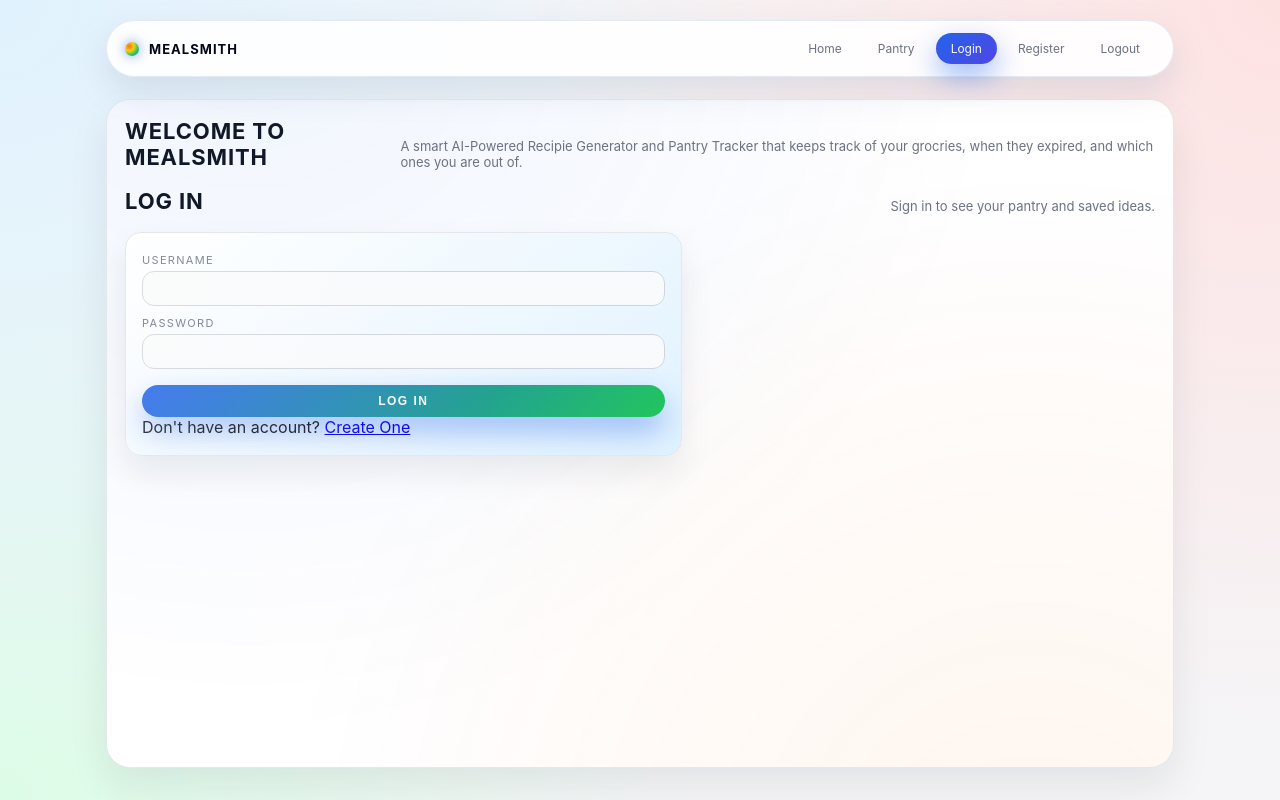
After one commit to VougishTiger/MealSmith, a Flask app: page /login in a window 1280 px wide. The commit adds this page. Run offline with Flask 3, Linux system fonts and the light colour scheme.

Commit message:
Add Login, Register, and home page

```diff
--- a/app.py
+++ b/app.py
@@ -1,16 +1,23 @@
-from flask import Flask, render_template, request, redirect, url_for
+from flask import Flask, render_template, request, redirect, url_for, session
 from flask_sqlalchemy import SQLAlchemy
 from datetime import datetime
+from werkzeug.security import generate_password_hash, check_password_hash
 import os
 
 app= Flask(__name__)
+app.config["SECRET_KEY"]= "changeme"
 
 base_dir= os.path.abspath(os.path.dirname(__file__))
-db_path= os.path.join(base_dir, "mealsmith.dp")
+db_path= os.path.join(base_dir, "mealsmith.db")
 app.config["SQLALCHEMY_DATABASE_URI"]= "sqlite:///"+ db_path
 app.config["SQLALCHEMY_TRACK_MODIFICATIONS"]= False
 
 db= SQLAlchemy(app)
+
+class User(db.Model):
+    id= db.Column(db.Integer, primary_key=True)
+    username= db.Column(db.String(80), unique=True, nullable=False)
+    password_hash= db.Column(db.String(255), nullable=False)
 
 class Ingredient(db.Model):
     id= db.Column(db.Integer, primary_key=True)
@@ -18,16 +25,21 @@ class Ingredient(db.Model):
     quantity= db.Column(db.String(64), nullable=True)
     unit= db.Column(db.String(64), nullable= True)
     expires_on= db.Column(db.Date, nullable=True)
+    user_id= db.Column(db.Integer, db.ForeignKey("user.id"), nullable=False)
 
 with app.app_context():
     db.create_all()
 
 @app.route("/")
 def index():
-    return redirect(url_for("pantry"))
+    if "user_id" in session:
+        return redirect(url_for("home"))
+    return redirect(url_for("login"))
 
 @app.route("/pantry", methods=["GET", "POST"])
 def pantry():
+    if "user_id" not in session:
+        return redirect(url_for("login"))
     if request.method== "POST":
         name= request.form.get("name", "").strip()
         quantity= request.form.get("quantity", "").strip()
@@ -39,21 +51,72 @@ def pantry():
                 expires_on= datetime.strptime(expires_raw, "%Y-%m-%d").date()
             except ValueError:
                 expires_on= None
-
         if name:
-            item= Ingredient(name=name, quantity=quantity, unit=unit, expires_on= expires_on)
+            item= Ingredient(name=name, quantity=quantity, unit=unit, expires_on= expires_on, user_id= session["user_id"])
             db.session.add(item)
             db.session.commit()
         return redirect(url_for("pantry"))
-    items= Ingredient.query.order_by(Ingredient.expires_on.is_(None), Ingredient.expires_on).all()
+    items= Ingredient.query.filter_by(user_id=session["user_id"]).order_by(Ingredient.expires_on.is_(None), Ingredient.expires_on).all()
     return render_template("pantry.html", items=items)
 
 @app.route("/pantry/delete/<int:item_id>", methods=["POST"])
 def delete_item(item_id):
+    if "user_id" not in session:
+        return redirect(url_for("login"))
     item= Ingredient.query.get_or_404(item_id)
+    if item.user_id!= session["user_id"]:
+        return redirect(url_for("pantry"))
     db.session.delete(item)
     db.session.commit()
     return redirect(url_for("pantry"))
 
+@app.route("/home")
+def home():
+    if "user_id" not in session:
+        return redirect(url_for("login"))
+    return render_template("home.html")
+
+@app.route("/login", methods=["GET", "POST"])
+def login():
+    if "user_id" in session:
+        return redirect(url_for("home"))
+    error= ""
+    if request.method== "POST":
+        username= request.form.get("username", "").strip()
+        password= request.form.get("password", "").strip()
+        user= User.query.filter_by(username=username).first()
+        if user and check_password_hash(user.password_hash, password):
+            session["user_id"]= user.id
+            return redirect(url_for("home"))
+        error= "Invalid username or password"
+    return render_template("login.html", error=error)
+
+@app.route("/register", methods=["GET", "POST"])
+def register():
+    if "user_id" in session:
+        return redirect(url_for("home"))
+    error= ""
+    if request.method== "POST":
+        username= request.form.get("username", "").strip()
+        password= request.form.get("password", "").strip()
+        if not username or not password:
+            error= "Username and password are required"
+        else:
+            existing= User.query.filter_by(username=username).first()
+            if existing:
+                error= "Username already taken"
+            else:
+                user= User(username=username, password_hash= generate_password_hash(password))
+                db.session.add(user)
+                db.session.commit()
+                session["user_id"]= user.id
+                return redirect(url_for("home"))
+    return render_template("register.html", error=error)
+
+@app.route("/logout")
+def logout():
+    session.pop("user_id", None)
+    return redirect(url_for("login"))
+
 if __name__=="__main__":
     app.run(debug=True)
--- a/templates/base.html
+++ b/templates/base.html
@@ -14,7 +14,11 @@
                     <span>MealSmith</span>
                 </div>
                 <nav class="nav">
+                    <a href="{{url_for('home')}}" class="nav-link{% if request.endpoint == 'home' %} active{% endif %}">Home</a>
                     <a href="{{url_for('pantry')}}" class="nav-link{% if request.endpoint == 'pantry' %} active{% endif %}">Pantry</a>
+                    <a href="{{url_for('login')}}" class="nav-link{% if request.endpoint == 'login' %} active{% endif %}">Login</a>
+                    <a href="{{url_for('register')}}" class="nav-link{% if request.endpoint == 'register' %} active{% endif %}">Register</a>
+                    <a href="{{url_for('logout')}}" class="nav-link">Logout</a>
                 </nav>
             </header>
             <main class="main">
--- /dev/null
+++ b/templates/login.html
@@ -0,0 +1,36 @@
+{% extends "base.html" %}
+
+{% block content %}
+<section class="panel">
+    <div class="panel-header">
+        <h1>Welcome to MealSmith</h1>
+        <p>A smart AI-Powered Recipie Generator and Pantry Tracker that keeps track of your grocries, when they expired, and which ones you are out of.</p>
+    </div>
+    <div class="panel-header">
+        <h1>Log In</h1>
+        <p>Sign in to see your pantry and saved ideas.</p>
+    </div>
+    <div class="panel-body grid">
+        <div class="card">
+            <form method="post" action="{{url_for('login')}}" class="form">
+                {% if error %}
+                <p class="error">{{ error }}</p>
+                {% endif %}
+                <label>
+                    Username
+                    <input name="username" required>
+                </label>
+                <label>
+                    Password
+                    <input type="password" name="password" required>
+                </label>
+                <button type="submit" class="btn primary">Log In</button>
+            </form>
+            <p class="small">
+                Don't have an account?
+                <a href="{{url_for('register')}}">Create One</a>
+            </p>
+        </div>
+    </div>
+</section>
+{% endblock %}
```
Also changed, not shown: templates/home.html (added, +27 -0 lines), templates/register.html (added, +32 -0 lines), mealsmith.db (added), 1 other file.
